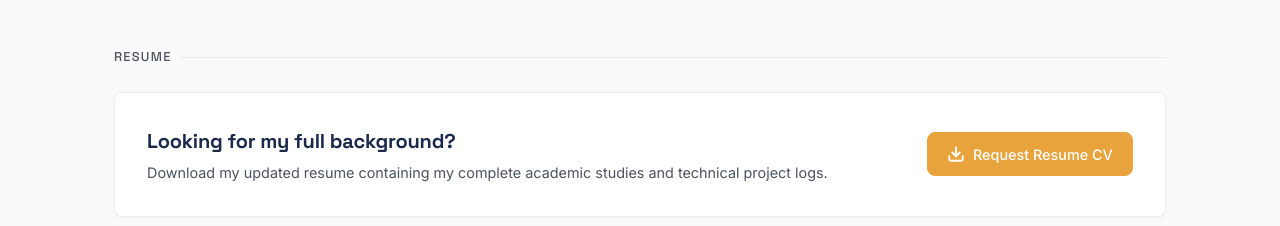
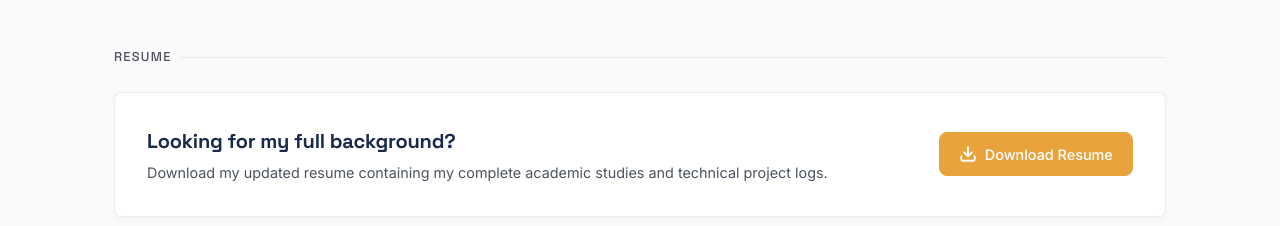
Before and after one commit to SibghaMursaleen/MyPortfolio, a React (Vite) app: page / in a window 1280 px wide. Shown: the part 2520-2746 px from the top of the page. Built offline with nearby package versions, Linux system fonts and the light colour scheme.

Commit message:
feat: link resume button to download and update ignore rule

```diff
--- a/src/App.jsx
+++ b/src/App.jsx
@@ -373,7 +373,8 @@ function App() {
                   <p style={{ color: 'var(--charcoal-light)', fontSize: '0.9rem' }}>Download my updated resume containing my complete academic studies and technical project logs.</p>
                 </div>
                 <a
-                  href="mailto:sibghamursaleen722@gmail.com?subject=Requesting Resume - Backend AI Engineer"
+                  href="/Sibgha_Mursaleen_Resume.pdf"
+                  download="Sibgha_Mursaleen_Resume.pdf"
                   className="cta-button accent"
                   style={{ textDecoration: 'none', display: 'inline-flex', gap: '0.5rem', alignItems: 'center' }}
                 >
@@ -382,7 +383,7 @@ function App() {
                     <polyline points="7 10 12 15 17 10"></polyline>
                     <line x1="12" y1="15" x2="12" y2="3"></line>
                   </svg>
-                  Request Resume CV
+                  Download Resume
                 </a>
               </div>
             </section>
```
Also changed, not shown: 1 other file (tests, documents, lock files or other folders).
